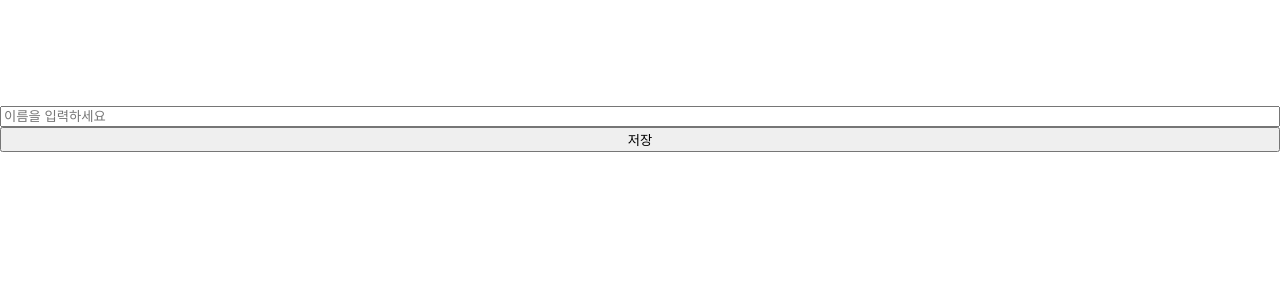
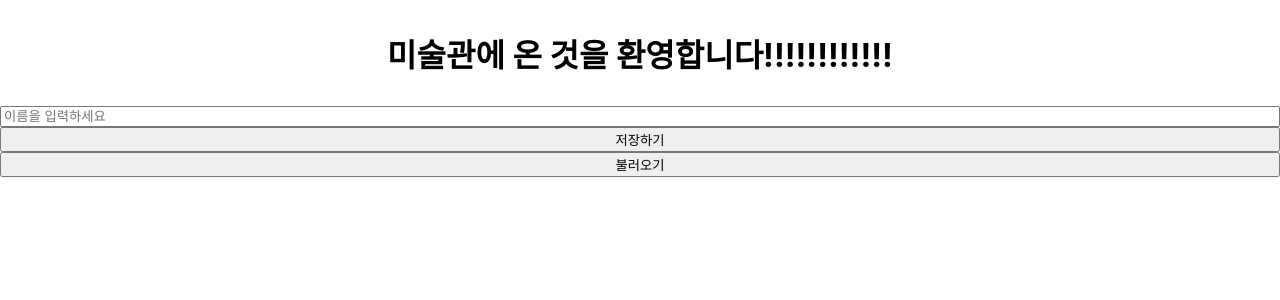
Before and after one commit to seojisoosoo/react-study-pic, a React (Create React App) app: page / in a window 1280 px wide. Shown: the top 300 px of the page. Built offline with nearby package versions, Linux system fonts and the light colour scheme.

Commit message:
feat : 로컬스토리지

```diff
--- a/src/pages/Landing.js
+++ b/src/pages/Landing.js
@@ -13,24 +13,53 @@ const Landing = () => {
   // const saveClick = (url, name) => {
   //   navigate(url, { state: { name: name } });
   // };
-  const [name, setName] = useState("");
+  const [userName, setUserName] = useState("");
   const [hi, setHi] = useState("");
-  const nameSave = () => {
-    setName(nameRef.current.value);
-    console.log(name);
+  const [check, setCheck] = useState(false);
+
+  const saveData = () => {
+    setUserName(nameRef.current.value);
     setHi("님 반갑습니다");
+    // let userObj = { userName };
+    let userObj = localStorage.getItem("watched");
+
+    if (userObj == null) {
+      userObj = [];
+    } else {
+      // userObj에서 자료를 꺼내 따옴표를 제거하고 다시 userObj에 저장한다.
+      userObj = JSON.parse(userObj);
+    }
+
+    // 3.현재 상품 id를 userObj에 저장한다.
+    userObj.push(userName);
+    window.localStorage.setItem("userName", JSON.stringify(userObj));
   };
 
+  const callData = () => {
+    setCheck(true);
+  };
+
+  const onChange = (e) => {
+    setUserName(e.target.value);
+    setCheck(false);
+  };
+  let localStorageName = window.localStorage.getItem("userName");
   return (
     <Dom>
       <Font className="animate__animated animate__tada">
         미술관에 온 것을 환영합니다!!!!!!!!!!!!
       </Font>
-      <input placeholder="이름을 입력하세요" ref={nameRef} />
+      <input
+        placeholder="이름을 입력하세요"
+        ref={nameRef}
+        onChange={onChange}
+      />
       {/* <button onClick={() => saveClick("/visitors", nameRef.current.value)}> */}
-      <button onClick={nameSave}>저장</button>
-      <Font className="animate_strech">
-        {name}
+      <button onClick={saveData}>저장하기</button>
+      <button onClick={callData}> 불러오기</button>
+      <Font>
+        {check ? <p>{localStorageName}</p> : <> </>}
+        {userName}
         {hi}
       </Font>
       {/* <Animation /> */}
@@ -49,7 +78,6 @@ const Dom = styled.div`
   justify-content: center;
 `;
 const Font = styled.h1`
-  color: white;
   margin: 30px 0px;
   text-align: center;
 `;
```
